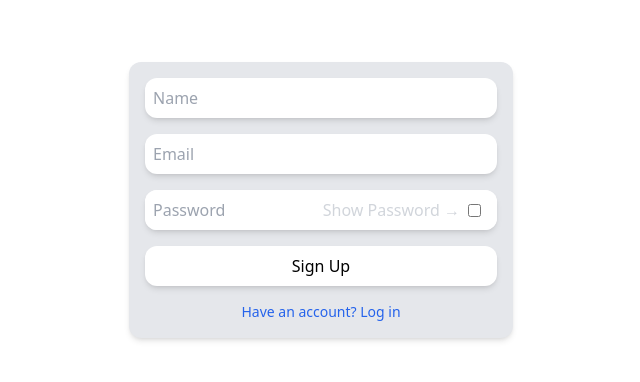
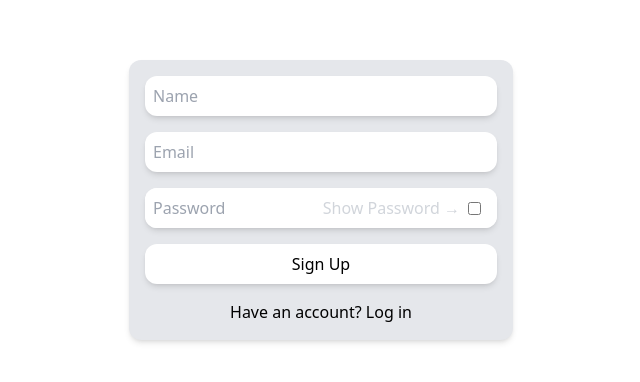
Before and after one commit to alexng353/blog, a Next.js app: page /signup in a window 1280 px wide. Shown: the part 200-582 px from the top of the page, without its empty margins (319-959 px from the left). Built offline with nearby package versions, Linux system fonts and the light colour scheme.

Commit message:
fix<build>: use Link instead of <a>

```diff
--- a/pages/signup.tsx
+++ b/pages/signup.tsx
@@ -1,3 +1,4 @@
+import Link from "next/link";
 import { useState } from "react";
 
 export default function SignUp() {
@@ -73,12 +74,12 @@ export default function SignUp() {
           Sign Up
         </button>
         <div className="w-full flex justify-center">
-          <a
+          <Link
+            href="/login"
             className="text-blue-600 hover:underline hover:text-blue-800 text-sm"
-            href="/login"
           >
-            Have an account? Log in
-          </a>
+            <a>Have an account? Log in</a>
+          </Link>
         </div>
       </div>
     </div>
```
